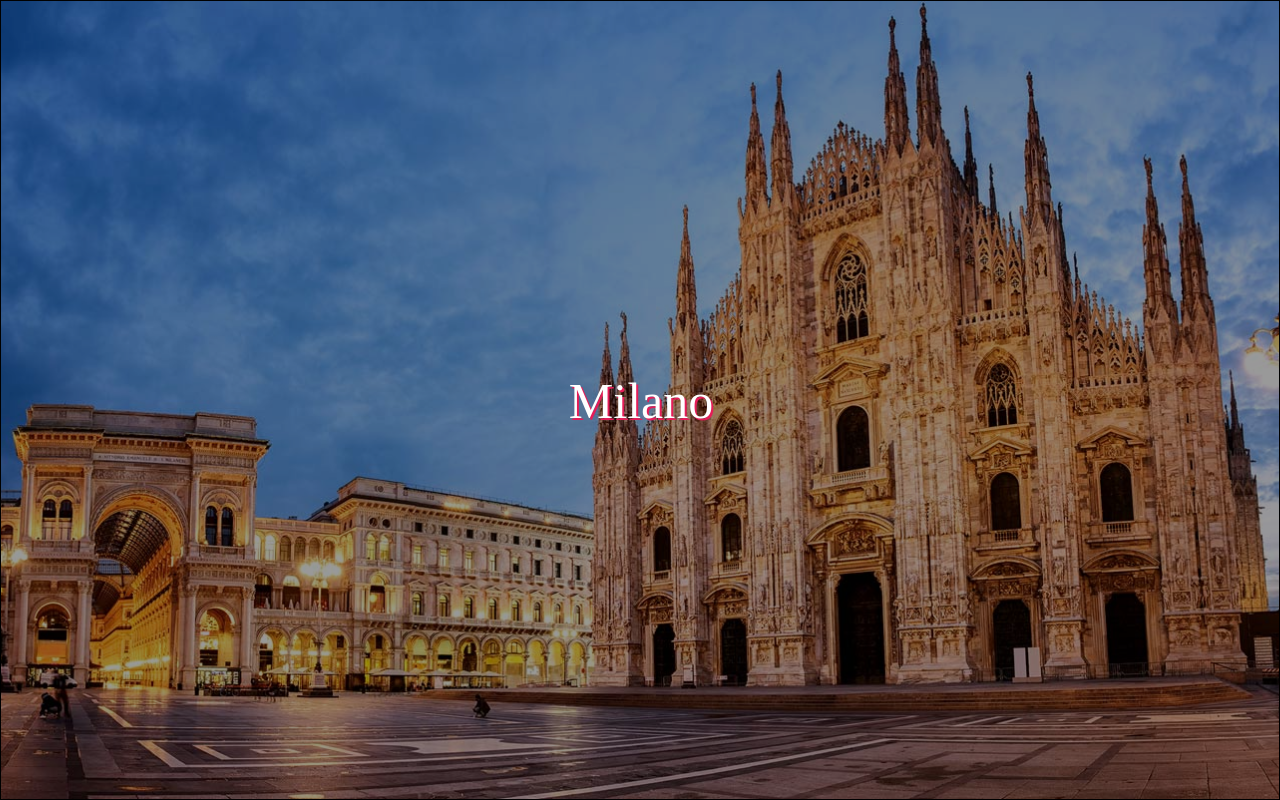
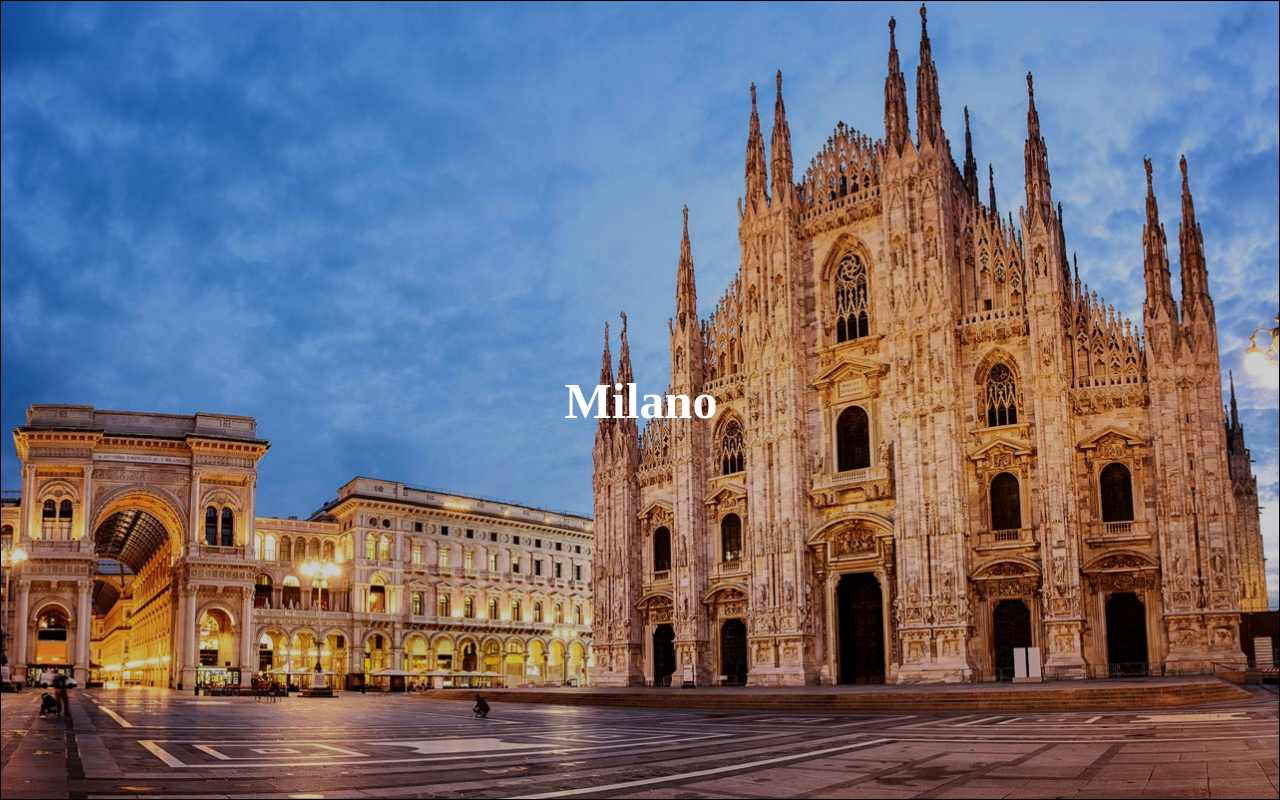
Before and after one commit to francescofogliajj/htmlcss-airbnb, a plain HTML site: page index.html in a window 1280 px wide. Shown: the top 800 px of the page. Drawn offline with Linux system fonts and the light colour scheme.

Commit message:
Commit #1

```diff
--- a/css/style.css
+++ b/css/style.css
@@ -27,7 +27,7 @@
 .overlay {
   width: 100vw;
   height: 100vh;
-  background-color: rgba(0, 0, 0, 0.4);
+  background-color: rgba(0, 0, 0, 0.5);
   position: relative;
 }
 
@@ -38,12 +38,14 @@
   transform: translate(-50%, -50%);
   color: white;
   font-size: 50px;
-  padding: 5px;
-  border-radius: 10px;
-  text-shadow: 2px 2px #E41D58;
+  font-weight: bold;
+  text-shadow: 3px 3px #E41D58;
 }
 
-.text:hover {
-  background-color: #E41D58;
-  cursor: pointer;
+[class^=city]:hover .overlay {
+  background-color: rgba(0, 0, 0, 0.2);
 }
+
+[class^=city]:hover .text {
+  text-shadow: none;
+}
```
